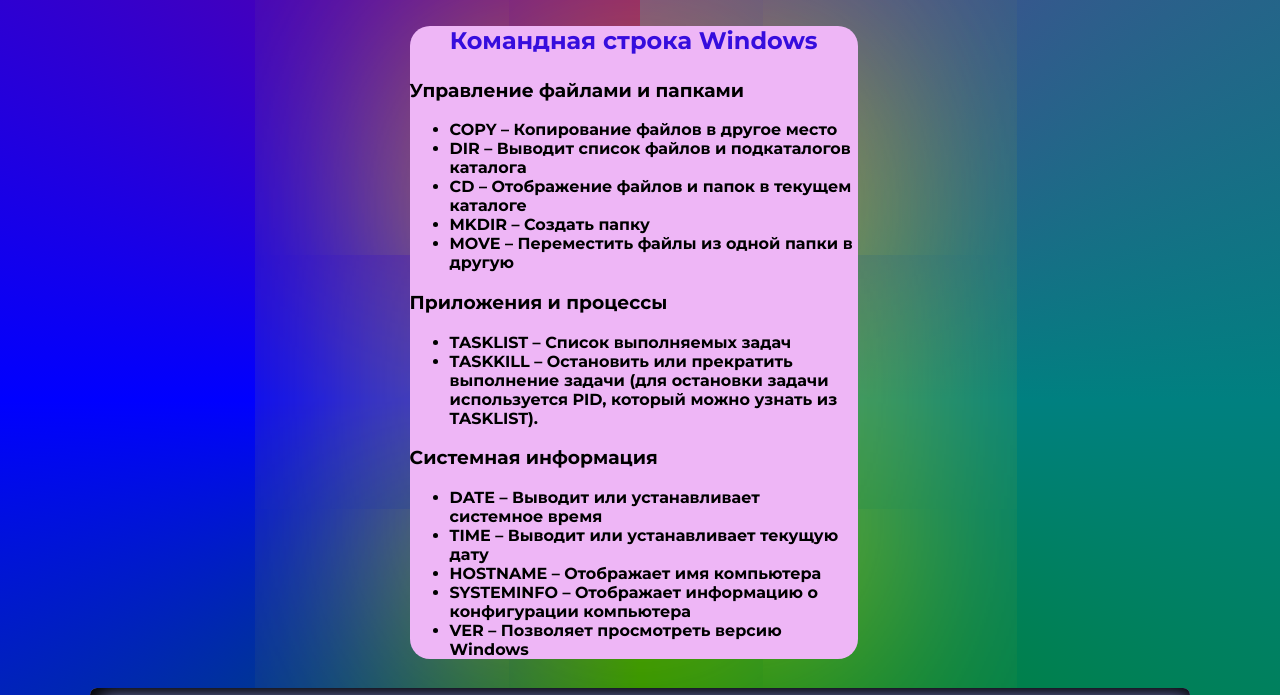
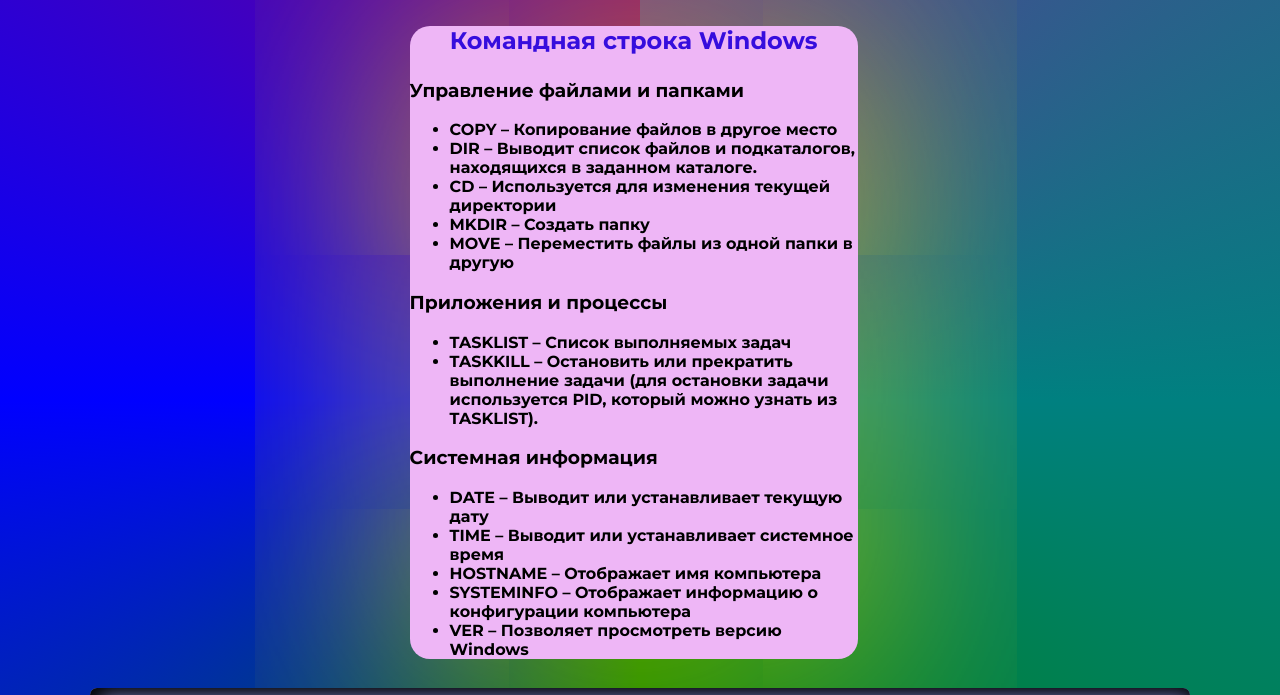
Before and after one commit to MsNikolaevaMS/Final-task, a plain HTML site: page html/cmd.html in a window 1280 px wide. Shown: the top 695 px of the page. Drawn offline with Linux system fonts and the light colour scheme.

Commit message:
first commit

```diff
--- a/html/cmd.html
+++ b/html/cmd.html
@@ -16,8 +16,8 @@
          <h3 id="rt-0"> Управление файлами и папками</h3>
          <ul>
             <li>COPY – Копирование файлов в другое место</li>
-            <li>DIR – Выводит список файлов и подкаталогов каталога</li>
-            <li>CD – Отображение файлов и папок в текущем каталоге</li>
+            <li>DIR – Выводит список файлов и подкаталогов, находящихся в заданном каталоге.</li>
+            <li>CD – Используется для изменения текущей директории</li>
             <li>MKDIR – Создать папку</li>
             <li>MOVE – Переместить файлы из одной папки в другую</li>
          </ul>
@@ -28,8 +28,8 @@
          </ul>
          <h3 id="rt-3">Системная информация</h3>
          <ul>
-            <li>DATE – Выводит или устанавливает системное время</li>
-            <li>TIME – Выводит или устанавливает текущую дату</li>
+            <li>DATE – Выводит или устанавливает текущую дату</li>
+            <li>TIME – Выводит или устанавливает системное время</li>
             <li>HOSTNAME – Отображает имя компьютера</li>
             <li>SYSTEMINFO – Отображает информацию о конфигурации компьютера</li>
             <li>VER – Позволяет просмотреть версию Windows</li>
```
Also changed, not shown: html/mac.html (+1 -1 lines).
